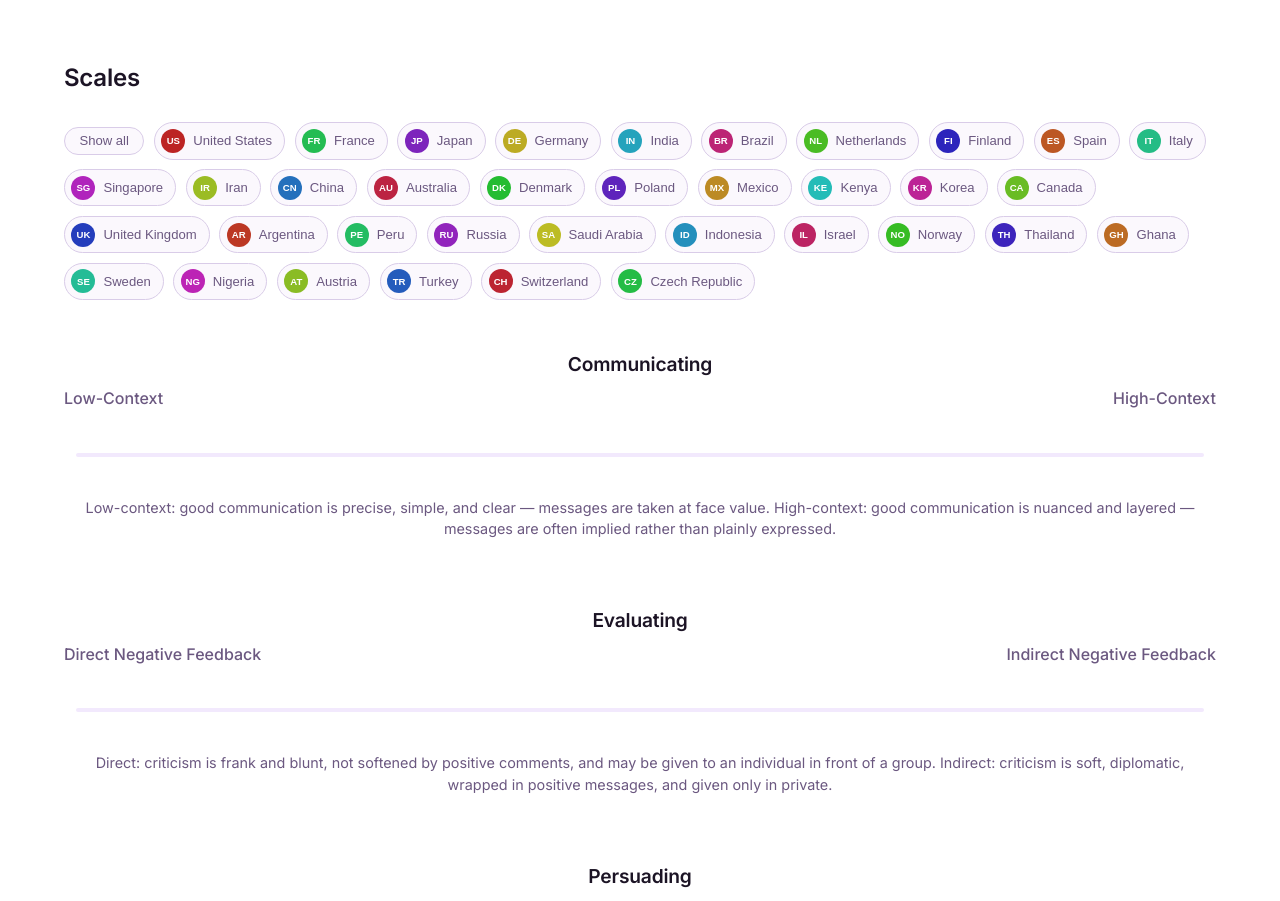
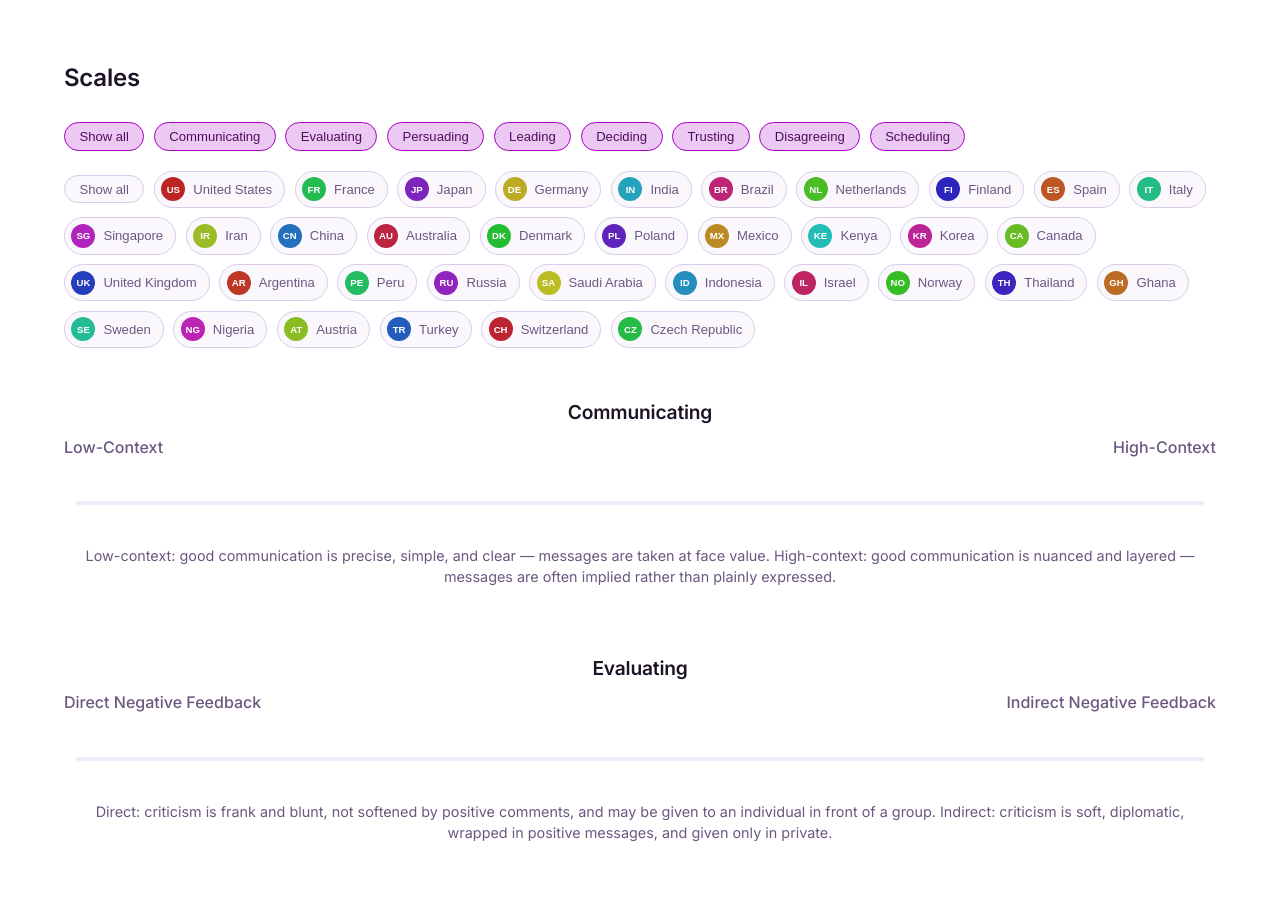
Before and after one commit to Svetzayats/site, a SvelteKit app: page /cc/the-culture-map in a window 1280 px wide. Shown: the part 1240-2141 px from the top of the page. Built offline with nearby package versions, Linux system fonts and the light colour scheme.

Commit message:
Added filter for scales

```diff
--- /dev/null
+++ b/src/lib/components/ScaleFilter.svelte
@@ -0,0 +1,74 @@
+<script lang="ts">
+  interface Props {
+    scales: readonly string[];
+    visibleScales: Set<string>;
+    onToggle: (scale: string) => void;
+    onShowAll: () => void;
+  }
+
+  let { scales, visibleScales, onToggle, onShowAll }: Props = $props();
+
+  const allVisible = $derived(visibleScales.size === scales.length);
+</script>
+
+<div class="filter-bar">
+  <button
+    type="button"
+    class="show-all"
+    class:active={allVisible}
+    aria-pressed={allVisible}
+    onclick={onShowAll}
+  >
+    Show all
+  </button>
+
+  {#each scales as scale (scale)}
+    <button
+      type="button"
+      class="scale-toggle"
+      class:active={visibleScales.has(scale)}
+      aria-pressed={visibleScales.has(scale)}
+      onclick={() => onToggle(scale)}
+    >
+      {scale}
+    </button>
+  {/each}
+</div>
+
+<style>
+  .filter-bar {
+    display: flex;
+    flex-wrap: wrap;
+    align-items: center;
+    gap: 0.6rem;
+    margin-bottom: 1.25rem;
+  }
+
+  .show-all,
+  .scale-toggle {
+    padding: 0.35rem 0.9rem;
+    border: 1px solid var(--color-border);
+    border-radius: var(--radius-lg);
+    background: var(--color-surface-2);
+    color: var(--color-text-muted);
+    font-size: 0.82rem;
+    font-weight: 500;
+    cursor: pointer;
+    transition:
+      border-color 0.15s ease,
+      background 0.15s ease,
+      color 0.15s ease;
+  }
+
+  .show-all:hover,
+  .scale-toggle:hover {
+    border-color: var(--color-border-strong);
+  }
+
+  .show-all.active,
+  .scale-toggle.active {
+    background: var(--color-accent-low);
+    border-color: var(--color-accent);
+    color: var(--color-accent-high);
+  }
+</style>
--- a/src/routes/cc/the-culture-map/+page.svelte
+++ b/src/routes/cc/the-culture-map/+page.svelte
@@ -3,9 +3,22 @@
   import { SvelteSet } from "svelte/reactivity";
   import CultureScale from "$lib/components/CultureScale.svelte";
   import CultureScaleFilter from "$lib/components/CultureScaleFilter.svelte";
+  import ScaleFilter from "$lib/components/ScaleFilter.svelte";
   import { CULTURE_COUNTRIES } from "$lib/data/culture-countries";
 
+  const SCALE_TITLES = [
+    "Communicating",
+    "Evaluating",
+    "Persuading",
+    "Leading",
+    "Deciding",
+    "Trusting",
+    "Disagreeing",
+    "Scheduling",
+  ] as const;
+
   let visibleCodes = new SvelteSet<string>();
+  let visibleScales = new SvelteSet<string>(SCALE_TITLES);
 
   function toggleCountry(code: string) {
     if (visibleCodes.has(code)) {
@@ -21,6 +34,24 @@
     } else {
       for (const country of CULTURE_COUNTRIES) {
         visibleCodes.add(country.code);
+      }
+    }
+  }
+
+  function toggleScale(scale: string) {
+    if (visibleScales.has(scale)) {
+      visibleScales.delete(scale);
+    } else {
+      visibleScales.add(scale);
+    }
+  }
+
+  function showAllScales() {
+    if (visibleScales.size === SCALE_TITLES.length) {
+      visibleScales.clear();
+    } else {
+      for (const scale of SCALE_TITLES) {
+        visibleScales.add(scale);
       }
     }
   }
@@ -103,12 +134,20 @@
   <section class="scales-section">
     <h2 class="section-title">Scales</h2>
 
+    <ScaleFilter
+      scales={SCALE_TITLES}
+      {visibleScales}
+      onToggle={toggleScale}
+      onShowAll={showAllScales}
+    />
+
     <CultureScaleFilter
       {visibleCodes}
       onToggle={toggleCountry}
       onShowAll={showAll}
     />
 
+    {#if visibleScales.has("Communicating")}
     <CultureScale
       title="Communicating"
       leftLabel="Low-Context"
@@ -144,7 +183,9 @@
       ]}
       {visibleCodes}
     />
+    {/if}
 
+    {#if visibleScales.has("Evaluating")}
     <CultureScale
       title="Evaluating"
       leftLabel="Direct Negative Feedback"
@@ -179,7 +220,9 @@
       ]}
       {visibleCodes}
     />
+    {/if}
 
+    {#if visibleScales.has("Persuading")}
     <CultureScale
       title="Persuading"
       leftLabel="Principles-first"
@@ -204,7 +247,9 @@
       ]}
       {visibleCodes}
     />
+    {/if}
 
+    {#if visibleScales.has("Leading")}
     <CultureScale
       title="Leading"
       leftLabel="Egalitarian"
@@ -238,7 +283,9 @@
       ]}
       {visibleCodes}
     />
+    {/if}
 
+    {#if visibleScales.has("Deciding")}
     <CultureScale
       title="Deciding"
       leftLabel="Consensual"
@@ -261,7 +308,9 @@
       ]}
       {visibleCodes}
     />
+    {/if}
 
+    {#if visibleScales.has("Trusting")}
     <CultureScale
       title="Trusting"
       leftLabel="Task-based"
@@ -293,7 +342,9 @@
       ]}
       {visibleCodes}
     />
+    {/if}
 
+    {#if visibleScales.has("Disagreeing")}
     <CultureScale
       title="Disagreeing"
       leftLabel="Confrontational"
@@ -326,7 +377,9 @@
       ]}
       {visibleCodes}
     />
+    {/if}
 
+    {#if visibleScales.has("Scheduling")}
     <CultureScale
       title="Scheduling"
       leftLabel="Linear-time"
@@ -358,6 +411,7 @@
       ]}
       {visibleCodes}
     />
+    {/if}
   </section>
 
   <div class="prose">
```
